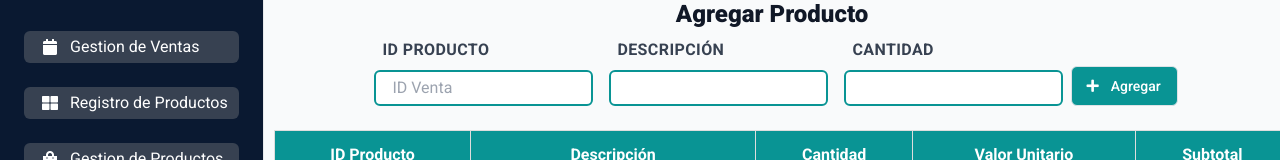
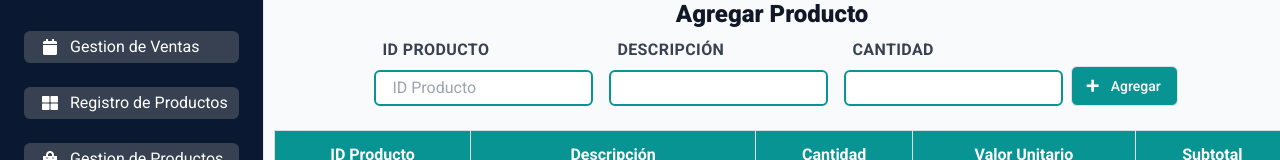
Before and after one commit to NovaDevs-MinTIC/NovaDevs, a React (Create React App) app: page /ventas in a window 1280 px wide. Shown: the part 281-441 px from the top of the page. Built offline with nearby package versions, Linux system fonts and the light colour scheme.

Commit message:
se va implementando use effect en la pagina de registro de ventas

```diff
--- a/src/pages/Ventas.jsx
+++ b/src/pages/Ventas.jsx
@@ -1,7 +1,14 @@
-import React from 'react'
+import React, {useEffect, useState} from 'react'
 import 'App.css'
 
 const Ventas = () => {
+
+    const [idProducto,setIdProducto] = useState('');
+
+    useEffect(() => {
+        console.log('Hola, soy un useEffect')
+    })
+
     return (
         <div className='h-full w-auto'>
             {/* <div className='flex h-full w-full flex-col items-center justify-start p-8'> */}
@@ -70,8 +77,10 @@ const Ventas = () => {
                         <div className="flex flex-wrap justify-center">
                             <div>
                                 <label className="mx-3 block uppercase tracking-wide text-gray-700 font-bold mb-2">ID Producto</label>
-                                <input
-                                placeholder='ID Venta'
+                                <input onChange={(e) => {
+                                    setIdProducto(e.target.value);
+                                }}
+                                placeholder='ID Producto'
                                 type="text"
                                 className='border-2 border-novablue mx-2 px-3 py-1 rounded-md focus:outline-none focus:border-gray-500'
                                 />
@@ -106,7 +115,7 @@ const Ventas = () => {
                 </div>
                 {/* TABLA PARA VISUALIZAR PRODUCTOS AGREGADOS */}
                 <div className="w-full h-2/5">
-                    <table class="tabla mt-4">
+                    <table className="tabla mt-4">
                         <thead>
                             <tr>
                                 <th className="text-center">ID Producto</th>
```
